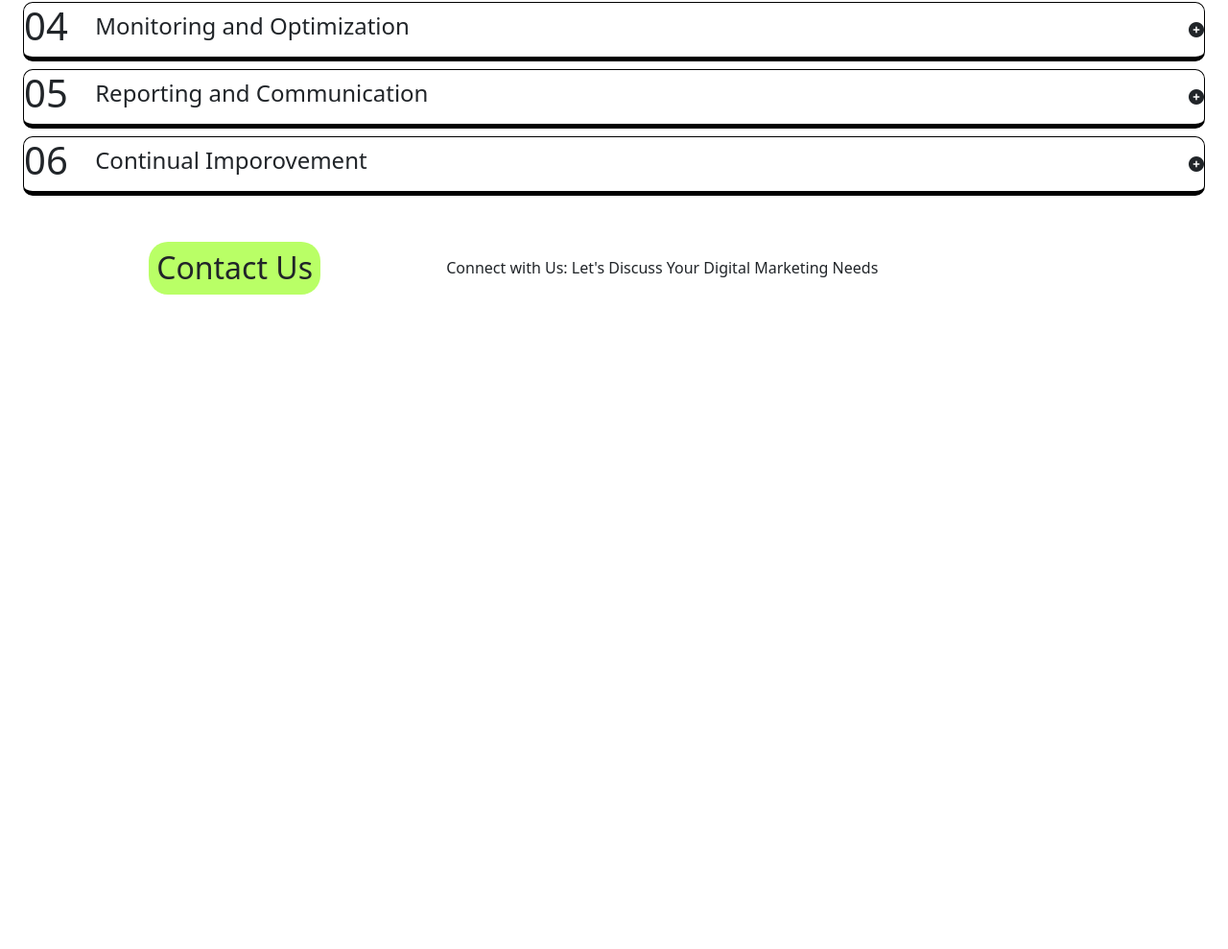
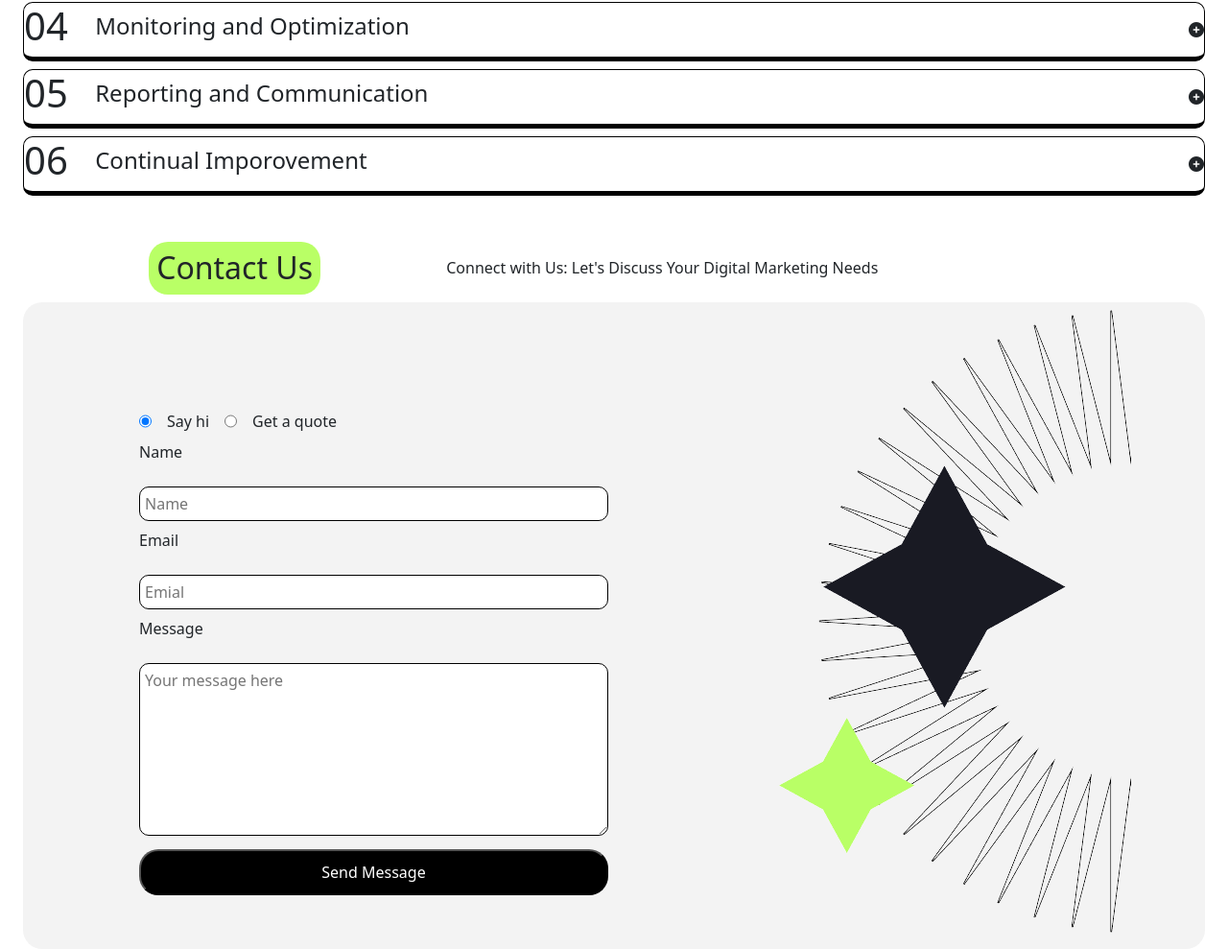
Before and after one commit to bilal-akmal-2004/Positivus-Smit, a plain HTML site: page index.html in a window 1280 px wide. Shown: the part 1895-2884 px from the top of the page at 96% size. Before the commit the page ends 2210 px from the top, so only its background shows below. Drawn offline with nearby package versions, Linux system fonts and the light colour scheme.

Commit message:
New code added

```diff
--- a/index.html
+++ b/index.html
@@ -403,6 +403,54 @@
           </div>
         </div>
       </div>
+      <!-- here is form text and its picture on the rught  -->
+      <div class="container-fluid">
+        <div
+          class="main-container-for-form d-flex justify-content-around border-radius p-2"
+        >
+          <div class="left-form d-flex justify-content-center p-5 mt-5">
+            <form action="">
+              <div class="d-flex mt-2 gap-3">
+                <input type="radio" name="" id="Say hi" checked />
+                <label for="">Say hi</label>
+                <input type="radio" name="" id="Get a quote" />
+                <label for="">Get a quote</label>
+              </div>
+              <p class="mt-2">Name</p>
+              <input
+                class="input-border mt-2"
+                type="text"
+                name=""
+                id=""
+                placeholder="Name"
+              />
+              <p class="mt-2">Email</p>
+              <input
+                class="input-border mt-2"
+                type="text"
+                name=""
+                id=""
+                placeholder="Emial"
+              />
+              <p class="mt-2">Message</p>
+              <textarea
+                placeholder="Your message here"
+                class="input-border mt-2"
+                rows="7"
+                cols="50"
+                name=""
+                id=""
+              ></textarea>
+              <div class="mt-2 justify-content-center">
+                <button class="button-for-form-css">Send Message</button>
+              </div>
+            </form>
+          </div>
+          <div class="right-form">
+            <img class="img-fluid" src="pics/Illustration.png" alt="" />
+          </div>
+        </div>
+      </div>
     </div>
   </body>
 </html>
--- a/style.css
+++ b/style.css
@@ -127,6 +127,32 @@ border-radius: 20px;
     border-radius: 20px;
 }
 
+/* <!-- here is form text and its picture on the rught  --> */
+.main-container-for-form{
+    background-color: #F3F3F3;
+}
+.input-border{
+    border: 1px solid black;
+    border-radius: 10px;
+    padding: 5px;
+    width: 100%;
+}
+.button-for-form-css{
+    background-color: black;
+    color: white;
+    padding-left: 50px;
+    padding-right: 50px;
+    padding-top: 10px;
+    padding-bottom: 10px;
+    border-radius: 20px;
+    width: 100%;
+}
+.button-for-form-css:hover{
+    background-color: white;
+    color: black;
+    border: 1px solid black;
+}
+
 /* query her lllllllllllll */
 
 
@@ -173,4 +199,10 @@ border-radius: 20px;
 .green-gray-main-div{
     display: none;
 }
+.services-text-image{
+    width: 100%;
 }
+.right-form{
+    display: none;
+}
+}
```
Also changed, not shown: pics/Illustration.png (added), pics/postivus-logo.png (deleted).
